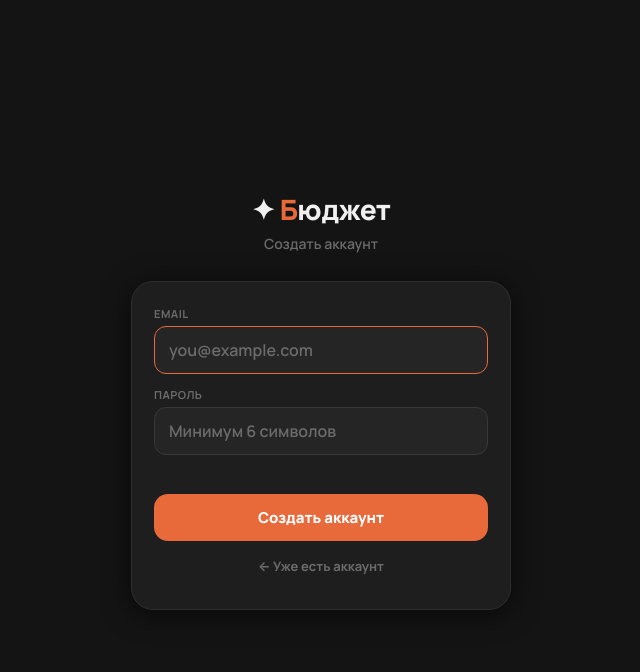
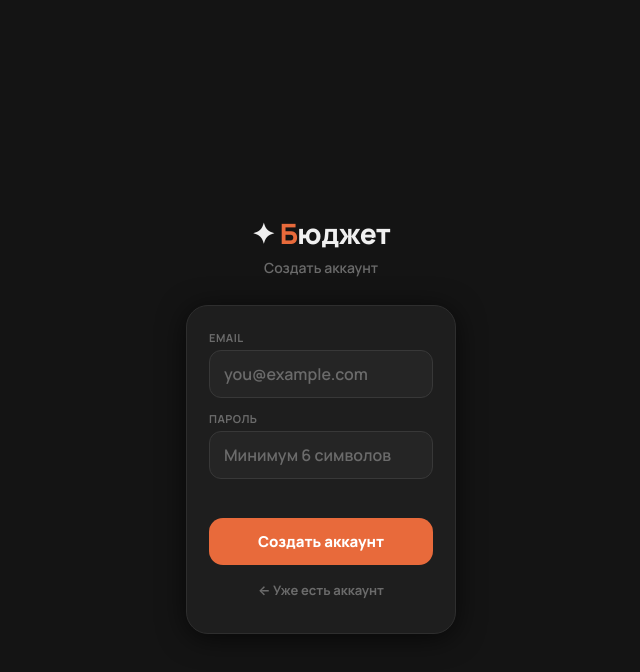
Before and after one commit to BabkoED/budget-app, a plain HTML site: page index.html in a window 1280 px wide. Both pictures are taken after a click on the button "Нет аккаунта? Зарегистрироваться →". Shown: the whole page, without its empty margins (319-959 px from the left). Drawn offline with nearby package versions, Linux system fonts and the light colour scheme.

Commit message:
ios keyboard fix + supabase keys

```diff
--- a/index.html
+++ b/index.html
@@ -544,6 +544,16 @@ select option{background:var(--card2);}
 @keyframes pulse{50%{opacity:.35}}
 
 
+/* ── AUTH SCREEN (static DOM) ───────────── */
+#auth-screen{
+  display:none;
+  min-height:100vh;
+  flex-direction:column;
+  align-items:center;
+  justify-content:center;
+  padding:24px 20px;
+  background:var(--bg);
+}
 /* ── iOS PWA FIXES ───────────────────────── */
 /* Запрет зума при фокусе на input (iOS) */
 input, select, textarea {
@@ -563,6 +573,28 @@ input, textarea {
 </style>
 </head>
 <body>
+<!-- iOS PWA fix: форма всегда в DOM, не создаётся через innerHTML -->
+<div id="auth-screen" style="display:none">
+  <div class="auth-wrap">
+    <div class="auth-logo">✦ <span>Б</span>юджет</div>
+    <div class="auth-sub" id="auth-title">Личный финансовый трекер</div>
+    <div class="auth-card">
+      <div class="f"><label>Email</label>
+        <input class="inp" type="email" id="au-email" placeholder="you@example.com"
+          autocomplete="email" inputmode="email" tabindex="1"
+          onkeydown="if(event.key==='Enter')document.getElementById('au-pass').focus()">
+      </div>
+      <div class="f"><label id="au-pass-label">Пароль</label>
+        <input class="inp" type="password" id="au-pass" placeholder="••••••••"
+          autocomplete="current-password" inputmode="text" tabindex="2"
+          onkeydown="if(event.key==='Enter')authSubmit()">
+      </div>
+      <div id="au-err" class="auth-err"></div>
+      <button type="button" class="btn bp" style="width:100%" onclick="authSubmit()" id="au-btn">Войти</button>
+      <button type="button" class="auth-link" id="au-toggle" onclick="toggleAuthMode()"></button>
+    </div>
+  </div>
+</div>
 <div id="app"></div>
 <script>
 
@@ -612,6 +644,7 @@ async function initApp() {
       authReady = false;
       currentUser = null;
       S = {budgets:[], txs:[], activeBudgetId:null};
+      authMode = 'login';
       renderAuth();
     }
   });
@@ -761,50 +794,54 @@ function showLoading() {
 }
 
 function renderAuth() {
-  document.getElementById('app').innerHTML =
-    '<div class="auth-wrap">' +
-      '<div class="auth-logo">✦ <span>Б</span>юджет</div>' +
-      '<div class="auth-sub">Личный финансовый трекер</div>' +
-      '<div class="auth-card">' +
-
-        /* Email form */
-        '<div class="f"><label>Email</label>' +
-          '<input class="inp" type="email" id="au-email" placeholder="you@example.com" autocomplete="email" inputmode="email" tabindex="1"></div>' +
-        '<div class="f"><label>Пароль</label>' +
-          '<input class="inp" type="password" id="au-pass" placeholder="••••••••" autocomplete="current-password" inputmode="text" tabindex="2" onkeydown="if(event.key===\'Enter\')doSignIn()"></div>' +
-        '<div id="au-err" class="auth-err"></div>' +
-        '<button type="button" class="btn bp" style="width:100%" onclick="doSignIn()">Войти</button>' +
-        '<button type="button" class="auth-link" onclick="renderRegister()">Нет аккаунта? Зарегистрироваться →</button>' +
-      '</div>' +
-    '</div>';
+  /* iOS PWA fix: показываем статичный DOM-элемент вместо innerHTML */
+  document.getElementById('app').style.display = 'none';
+  var scr = document.getElementById('auth-screen');
+  scr.style.display = 'flex';
+  document.getElementById('auth-title').textContent = 'Личный финансовый трекер';
+  document.getElementById('au-pass-label').textContent = 'Пароль';
+  document.getElementById('au-pass').placeholder = '••••••••';
+  document.getElementById('au-pass').autocomplete = 'current-password';
+  document.getElementById('au-btn').textContent = 'Войти';
+  document.getElementById('au-toggle').textContent = 'Нет аккаунта? Зарегистрироваться →';
+  document.getElementById('au-err').textContent = '';
+  document.getElementById('au-email').value = '';
+  document.getElementById('au-pass').value = '';
+  authMode = 'login';
 }
 
 function renderRegister() {
-  document.getElementById('app').innerHTML =
-    '<div class="auth-wrap">' +
-      '<div class="auth-logo">✦ <span>Б</span>юджет</div>' +
-      '<div class="auth-sub">Создать аккаунт</div>' +
-      '<div class="auth-card">' +
-
-        '<div class="f"><label>Email</label>' +
-          '<input class="inp" type="email" id="au-email" placeholder="you@example.com" autocomplete="email" inputmode="email" tabindex="1"></div>' +
-        '<div class="f"><label>Пароль</label>' +
-          '<input class="inp" type="password" id="au-pass" placeholder="Минимум 6 символов" autocomplete="new-password" inputmode="text" tabindex="2" onkeydown="if(event.key===\'Enter\')doRegister()"></div>' +
-        '<div id="au-err" class="auth-err"></div>' +
-        '<button type="button" class="btn bp" style="width:100%" onclick="doRegister()">Создать аккаунт</button>' +
-        '<button type="button" class="auth-link" onclick="renderAuth()">← Уже есть аккаунт</button>' +
-      '</div>' +
-    '</div>';
-  setTimeout(function(){var el=document.getElementById('au-email');if(el)el.focus();},150);
-  setTimeout(function(){
-    var el=document.getElementById('au-email');
-    if(el){el.focus();el.click();}
-  },120);
+  document.getElementById('app').style.display = 'none';
+  var scr = document.getElementById('auth-screen');
+  scr.style.display = 'flex';
+  document.getElementById('auth-title').textContent = 'Создать аккаунт';
+  document.getElementById('au-pass-label').textContent = 'Пароль';
+  document.getElementById('au-pass').placeholder = 'Минимум 6 символов';
+  document.getElementById('au-pass').autocomplete = 'new-password';
+  document.getElementById('au-btn').textContent = 'Создать аккаунт';
+  document.getElementById('au-toggle').textContent = '← Уже есть аккаунт';
+  document.getElementById('au-err').textContent = '';
+  document.getElementById('au-email').value = '';
+  document.getElementById('au-pass').value = '';
+  authMode = 'register';
 }
 
 function setAuthErr(msg) {
   var el = document.getElementById('au-err');
   if (el) el.textContent = msg;
+}
+
+/* iOS PWA auth state */
+var authMode = 'login';
+
+function toggleAuthMode() {
+  if (authMode === 'login') renderRegister();
+  else renderAuth();
+}
+
+function authSubmit() {
+  if (authMode === 'login') doSignIn();
+  else doRegister();
 }
 
 async function doSignIn() {
@@ -974,7 +1011,11 @@ var _trCtx={pln:[],bid:'',dayBal:0};
 
 /* ── RENDER ──────────────────────────────────── */
 function render(){
+  /* Убеждаемся что auth-экран скрыт, #app виден */
+  var authScr=document.getElementById('auth-screen');
+  if(authScr)authScr.style.display='none';
   var app=document.getElementById('app');
+  if(app)app.style.display='';
   var b=getAB();
   if(!b&&tab!=='wizard'){app.innerHTML=rEmpty();bindEmpty();return;}
   if(tab==='wizard'){app.innerHTML=rWiz();bindWiz();return;}
```
